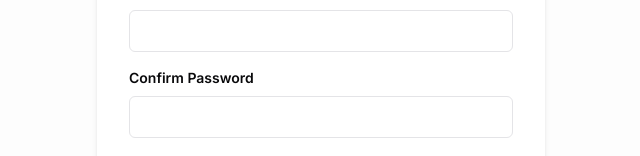
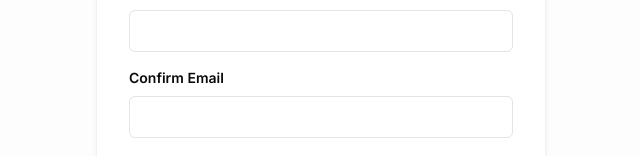
Before and after one commit to discoenmarte/innovatexF, a Next.js app: page /signup in a window 1280 px wide. Shown: the part 192-348 px from the top of the page, without its empty margins (319-959 px from the left). Built offline with nearby package versions, Linux system fonts and the light colour scheme.

Commit message:
fix name confirm email

```diff
--- a/app/signup/page.tsx
+++ b/app/signup/page.tsx
@@ -186,7 +186,7 @@ export default function Signup() {
             {errors.email && <p className="text-red-500 text-sm">{errors.email}</p>}
           </div>
           <div className="mb-4">
-            <label htmlFor="confirmEmail" className="block text-sm font-semibold">Confirm Password</label>
+            <label htmlFor="confirmEmail" className="block text-sm font-semibold">Confirm Email</label>
             <input
               type="email"
               id="confirmEmail"
```
